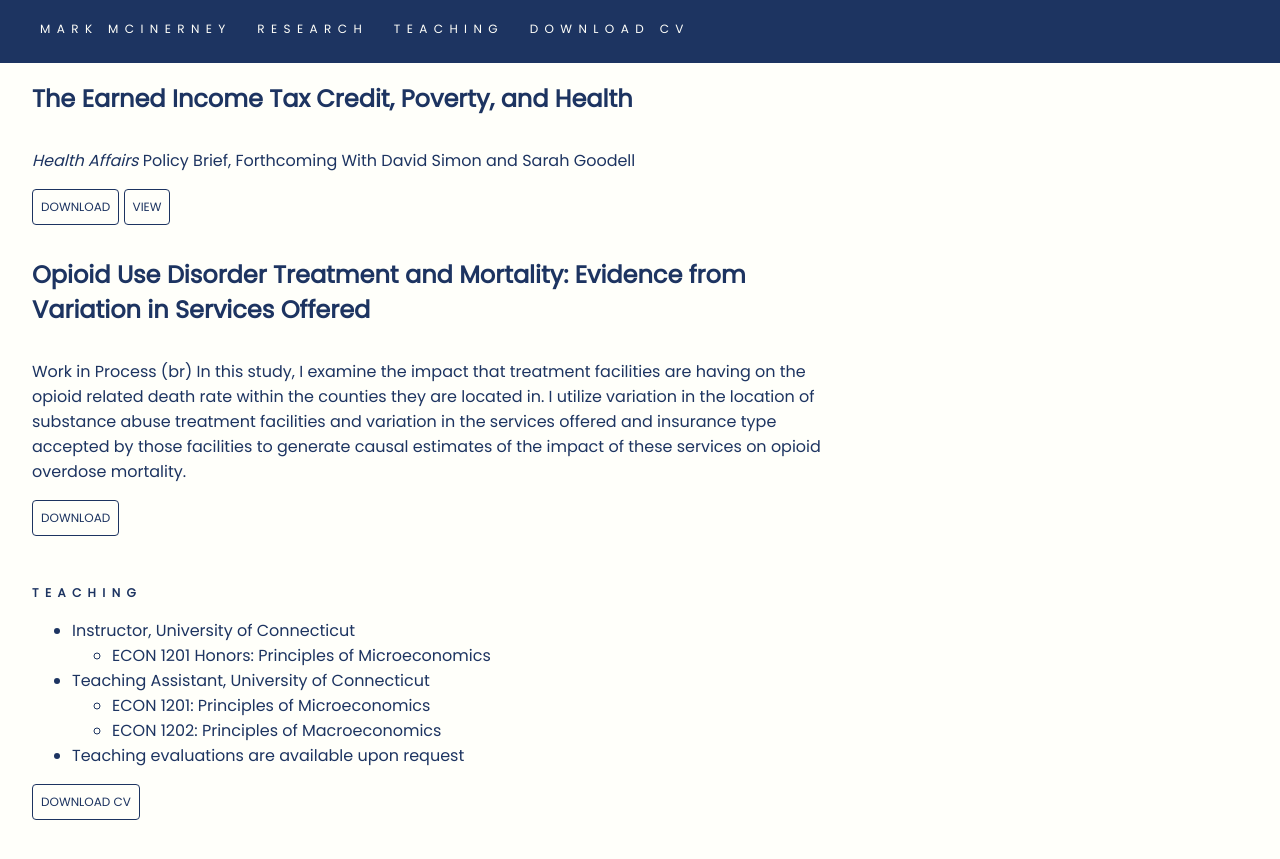
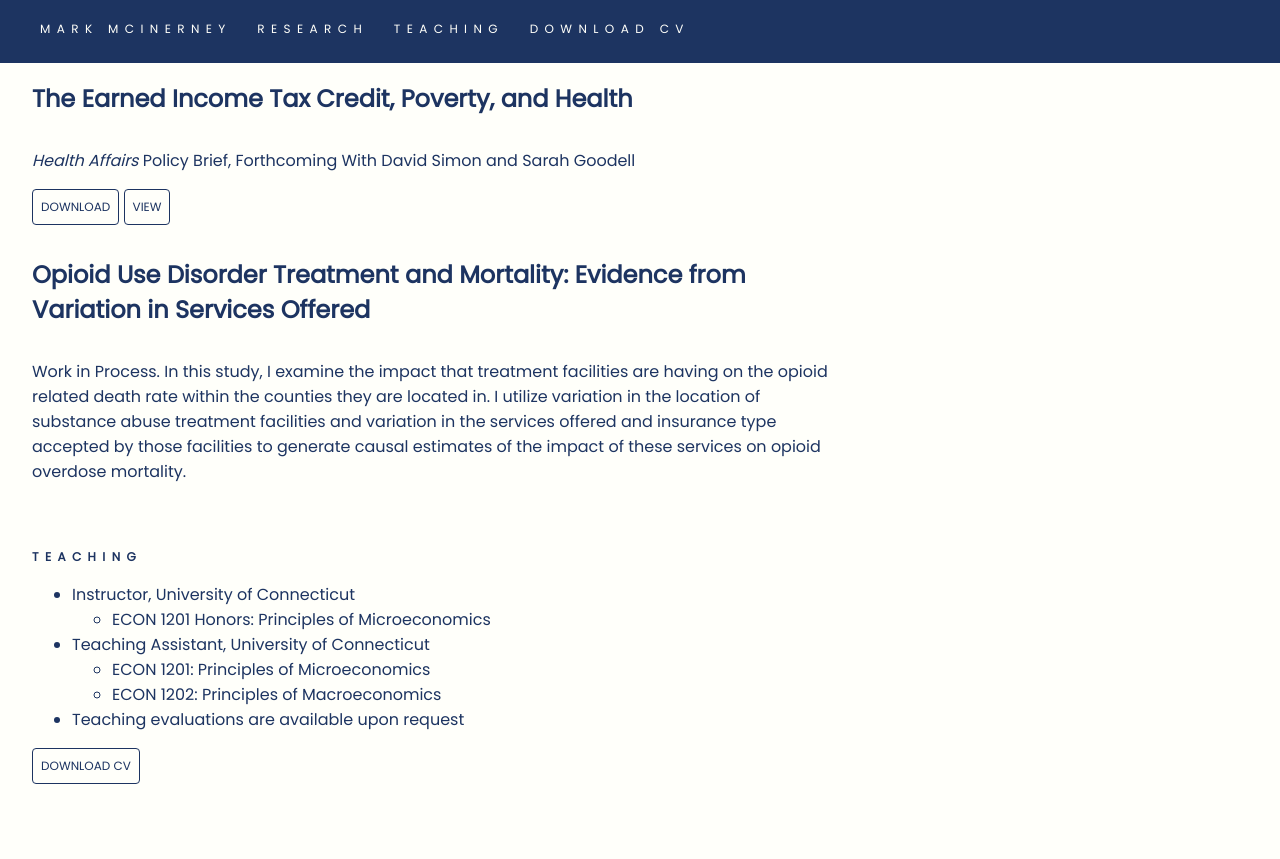
Before and after one commit to mattmotel/markmcinerney, a Jekyll site: the page built from index.md, in a window 1280 px wide and 900 px high, scrolled down 1002 px. Shown: the top 859 px of the window. Built offline with Jekyll 4.4.1, drawn with Linux system fonts in a browser that asks for light colours.

Commit message:
Updated C

```diff
--- a/_posts/2018-08-01-c.markdown
+++ b/_posts/2018-08-01-c.markdown
@@ -4,9 +4,7 @@ title: 'Opioid Use Disorder Treatment and Mortality: Evidence from Variation in
 date: 2018-08-01 18:39:00 Z
 categories:
 - economics
-file: "/uploads/pdf.pdf"
 layout: post
 ---
 
-Work in Process (br)
-In this study, I examine the impact that treatment facilities are having on the opioid related death rate within the counties they are located in. I utilize variation in the location of substance abuse treatment facilities and variation in the services offered and insurance type accepted by those facilities to generate causal estimates of the impact of these services on opioid overdose mortality.
+Work in Process. In this study, I examine the impact that treatment facilities are having on the opioid related death rate within the counties they are located in. I utilize variation in the location of substance abuse treatment facilities and variation in the services offered and insurance type accepted by those facilities to generate causal estimates of the impact of these services on opioid overdose mortality.
```
